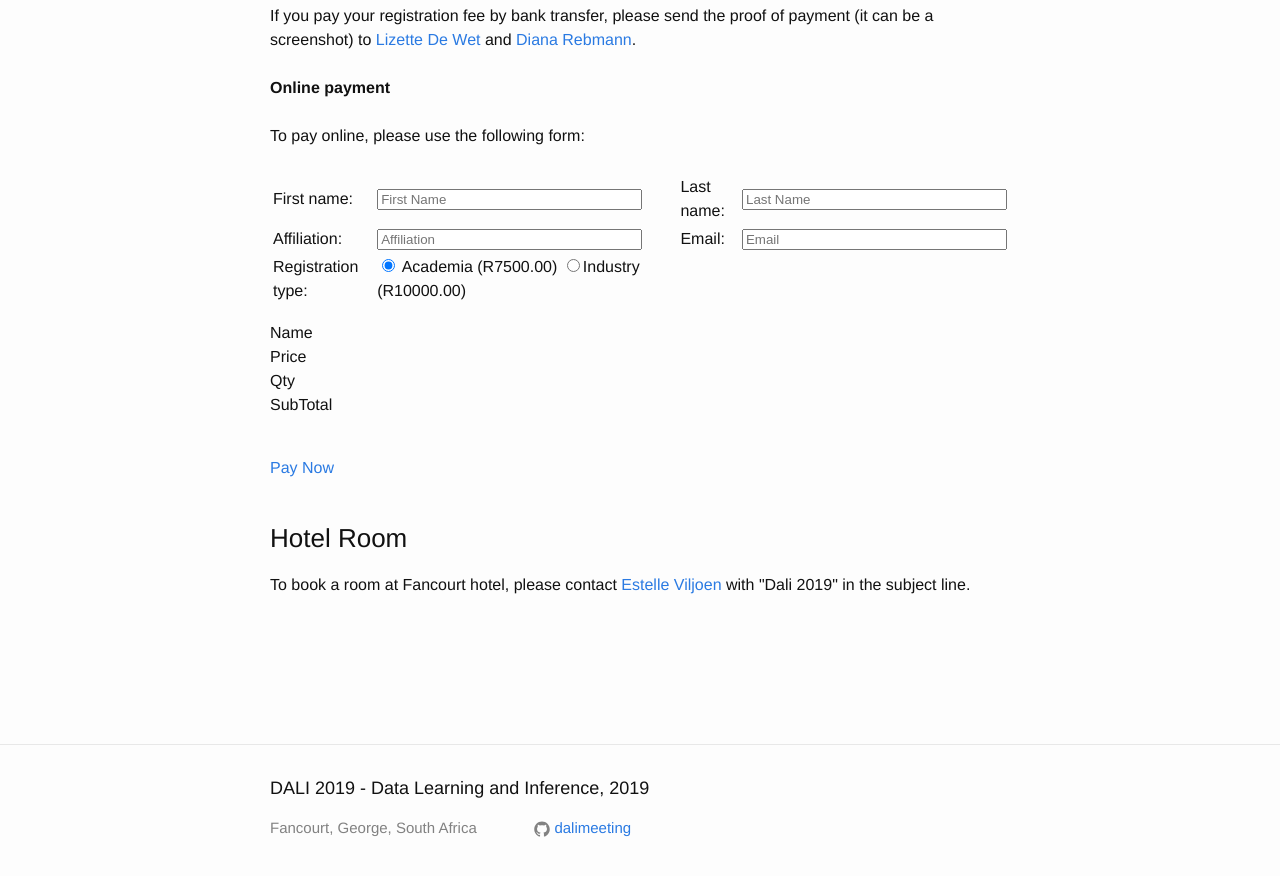
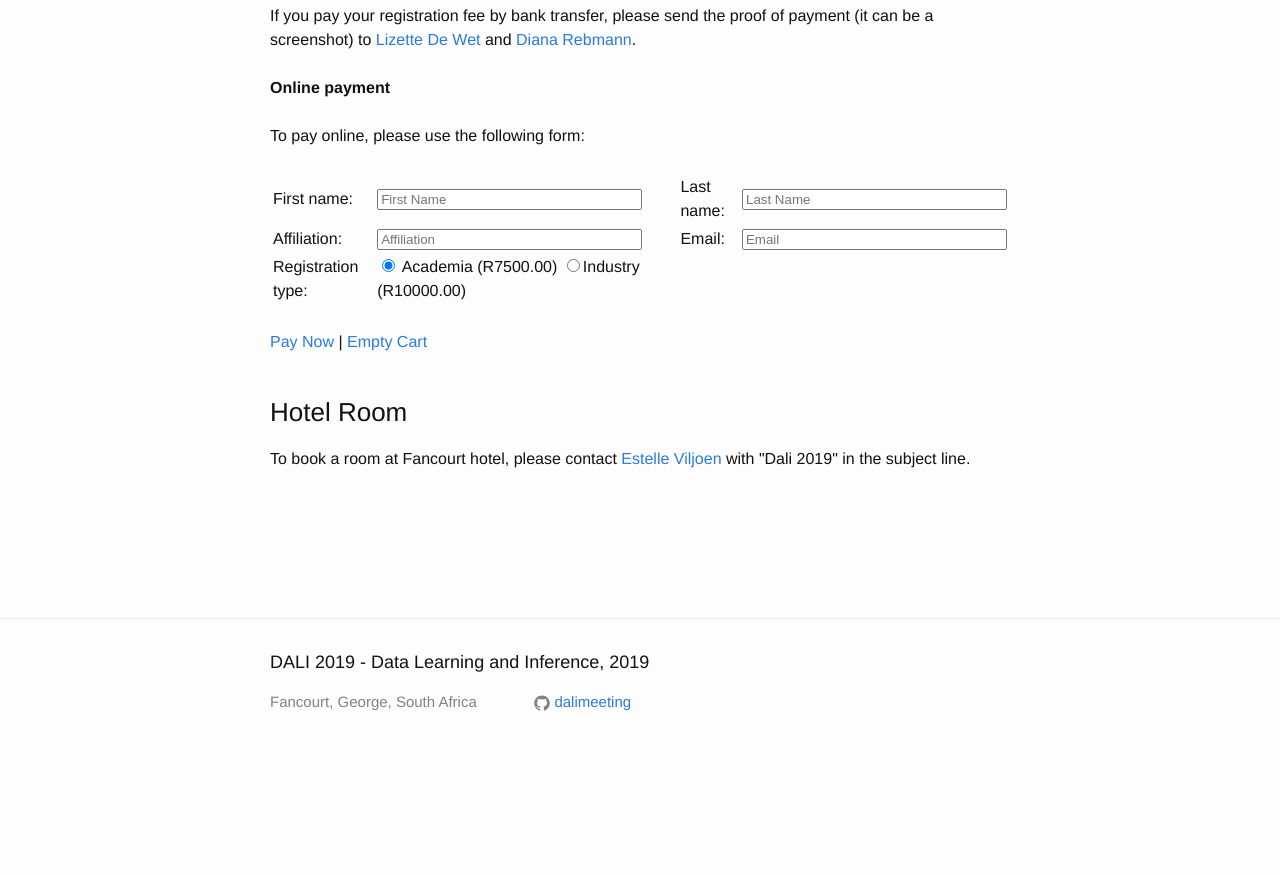
Before and after one commit to dalimeeting/dalimeeting.github.io, a Jekyll site: the page built from registration.html, in a window 1280 px wide and 900 px high, scrolled down 1051 px. Shown: the top 876 px of the window. Built offline with Jekyll 4.4.1, drawn with Linux system fonts in a browser that asks for light colours; after the commit the page ends 1825 px from its top, so only the background shows below that.

Commit message:
Update registration.html

```diff
--- a/_layouts/registration.html
+++ b/_layouts/registration.html
@@ -44,10 +44,12 @@ layout: page
 	<input type="radio" name="customerType" value="industry">Industry (R10000.00)
         </td><td></td><td></td></tr>
      </table>
-     <p class="shoppingcart-container"><div style="width:700px;" class="simpleCart_items"></div></p>
      <br>
      <noscript><a href="no_javascript.html" class="simpleCart_checkout">Pay Now</a>;</noscript>
      <script>document.write('<a href="#" class="simpleCart_checkout">Pay Now</a>');</script>
+	  |
+     <noscript><a href="no_javascript.html" class="simpleCart_empty">Empty Cart</a>;</noscript>
+     <script>document.write('<a href="#" class="simpleCart_empty">Empty Cart</a>');</script>
 </form>
 
   </p>
```
